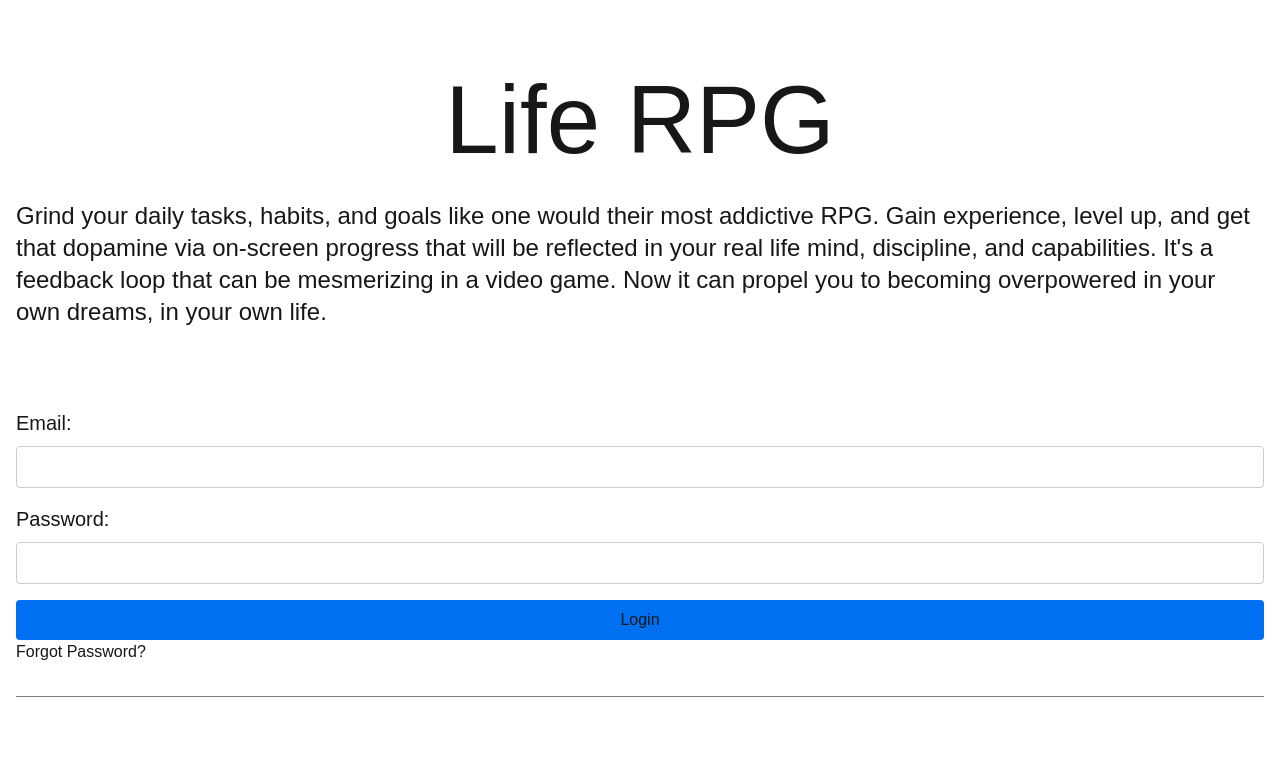
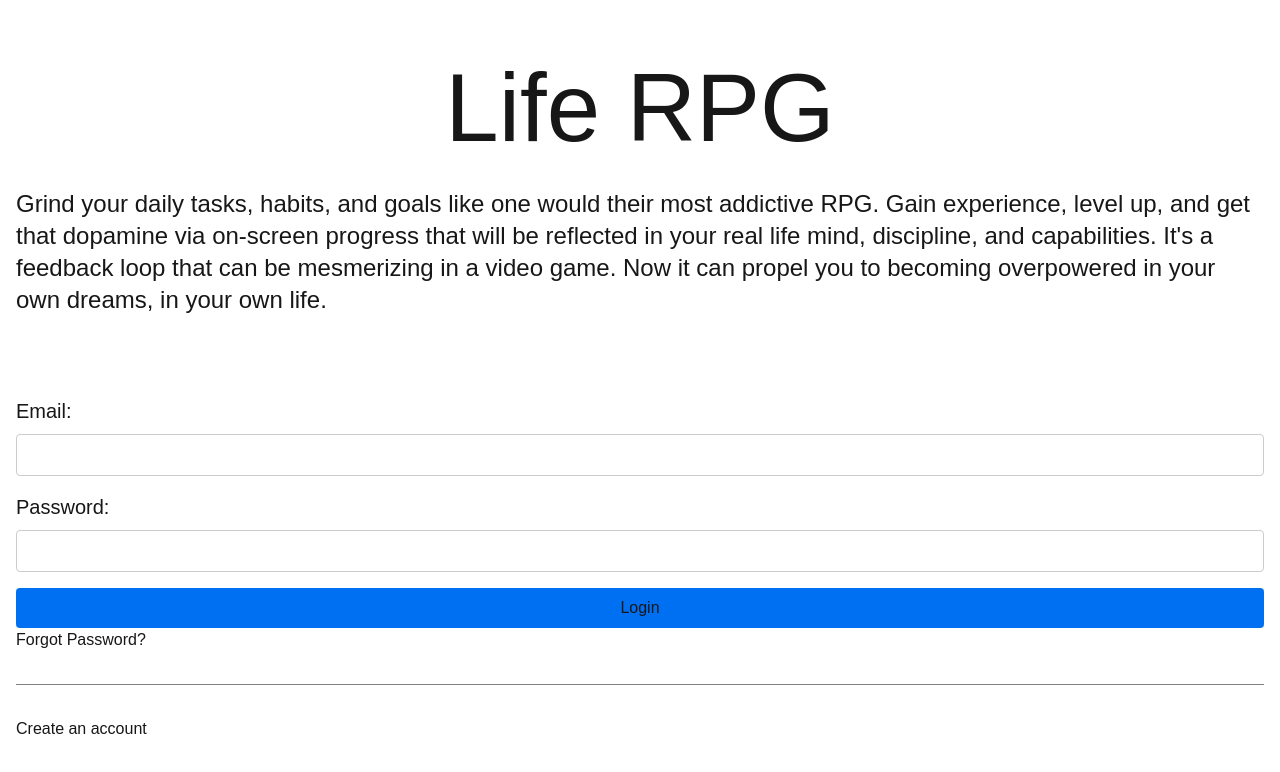
Before and after one commit to Daltraxx/life-rpg, a Next.js app: page / in a window 1280 px wide. Shown: the top 772 px of the page. Built offline with nearby package versions, Linux system fonts and the light colour scheme; a web font is replaced by a local one.

Commit message:
add account creation link

```diff
--- a/src/app/ui/LandingPage/Login/Login.tsx
+++ b/src/app/ui/LandingPage/Login/Login.tsx
@@ -14,6 +14,7 @@ export default function Login() {
         <Link href="/forgot-password">Forgot Password?</Link>
       </form>
       <div className={styles.divider}></div>
+      <Link href="/register">Create an account</Link>
     </Bounded>
   );
 }
```
